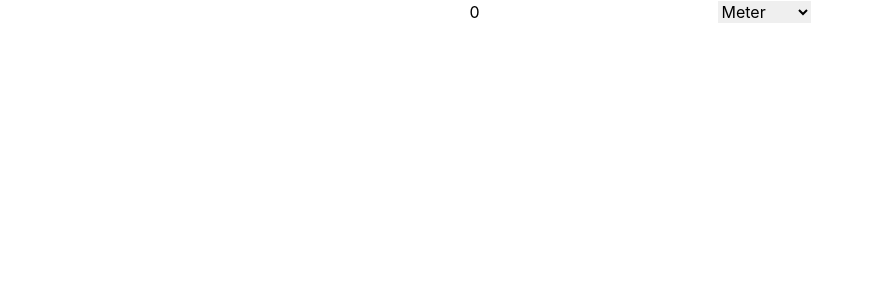
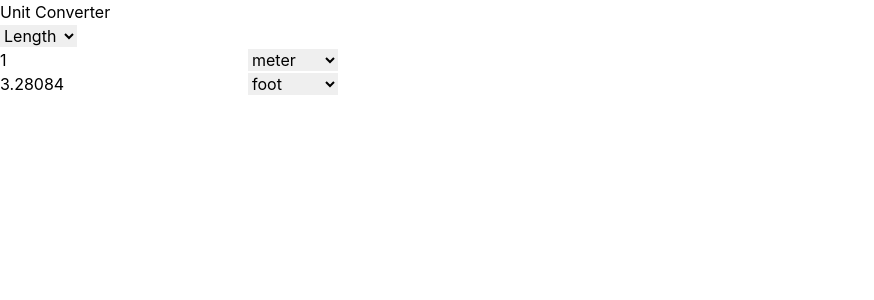
Before and after one commit to MomoDaghighi/MeasurementConverter, a React (Create React App) app: page / in a window 1280 px wide. Shown: the top 300 px of the page, without its empty margins (0-874 px from the left). Built offline with nearby package versions, Linux system fonts and the light colour scheme.

Commit message:
program logic successfully implemented

```diff
--- a/src/App.tsx
+++ b/src/App.tsx
@@ -1,22 +1,56 @@
-import React from 'react';
-import { UnitConverter } from './components/UnitConverter';
-import { Unit } from './types'
-import './App.css';
+import React, { useState, useEffect } from 'react';
+import { Converter } from './Converter';
+import { Unit, UnitCategory, LengthUnit, WeightUnit, VolumeUnit } from './types';
 
-const LENGTH_UNITS: Unit[] = [
-  { type: 'length', name: 'Meter', conversionFactor: 1},
-  { type: 'length', name: 'Foot', conversionFactor: 3.28084},
-  {type: 'length', name: 'Kilometre', conversionFactor: 0.001},
-  {type: 'length', name: 'Inch', conversionFactor: 39.3701},
-  {type: 'length', name: 'Mile', conversionFactor: 0.000621371}
-];
+const App: React.FC = () => {
+  const [category, setCategory] = useState<UnitCategory>("length");
+  let units: Unit[] = [];
+  const [inputUnit, setInputUnit] = useState<Unit>("meter");
+  const [outputUnit, setOutputUnit] = useState<Unit>("foot");
 
-function App(): JSX.Element {
+  useEffect(() => {
+    switch (category) {
+      case "length":
+        setInputUnit("meter");
+        setOutputUnit("foot");
+        break;
+      case "weight":
+        setInputUnit("kg");
+        setOutputUnit("lb");
+        break;
+      case "volume":
+        setInputUnit("L");
+        setOutputUnit("m^3");
+        break;
+    }
+  }, [category]);
+
+  switch (category) {
+    case "length":
+      units = ["meter", "foot", "kilometer", "inch", "mile"] as LengthUnit[];
+      break;
+    case "weight":
+      units = ["kg", "g", "lb"] as WeightUnit[];
+      break;
+    case "volume":
+      units = ["L", "m^3", "cc"] as VolumeUnit[];
+      break;
+  }
+
   return (
-    <div className="App">
-      <UnitConverter initialUnit={LENGTH_UNITS[0]} units={LENGTH_UNITS} />
+    <div>
+      <h1>Unit Converter</h1>
+      <Converter
+        units={units}
+        category={category}
+        setCategory={setCategory}
+        inputUnit={inputUnit}
+        setInputUnit={setInputUnit}
+        outputUnit={outputUnit}
+        setOutputUnit={setOutputUnit}
+      />
     </div>
   );
-}
+};
 
 export default App;
--- /dev/null
+++ b/src/Converter.tsx
@@ -0,0 +1,58 @@
+import React from 'react';
+import { Unit, UnitCategory } from './types';
+import { useConverter } from './useConverter';
+
+interface ConverterProps {
+  units: Unit[];
+  category: UnitCategory;
+  setCategory: (category: UnitCategory) => void;
+  inputUnit: Unit;
+  setInputUnit: (unit: Unit) => void;
+  outputUnit: Unit;
+  setOutputUnit: (unit: Unit) => void;
+}
+
+export const Converter: React.FC<ConverterProps> = ({ units, category, setCategory,inputUnit,
+  setInputUnit,
+  outputUnit,
+  setOutputUnit }) => {
+  const {
+    input,
+    setInput,
+    convert,
+  } = useConverter(inputUnit,outputUnit);
+
+  return (
+    <div>
+    <select value={category} onChange={(e) => setCategory(e.target.value as UnitCategory)}>
+      <option value="length">Length</option>
+      <option value="weight">Weight</option>
+      <option value="volume">Volume</option>
+    </select>
+
+    <div>
+    <input
+  type="text"
+  value={input}
+  onChange={(e) => {
+    const value = e.target.value;
+    if (value === "" || (Number(value) >= 0 && !isNaN(Number(value)))) {
+      setInput(Number(value));
+    }
+  }}
+  pattern="\d*"
+/>
+      <select value={inputUnit} onChange={(e) => setInputUnit(e.target.value as Unit)}>
+        {units.map(unit => <option key={unit} value={unit}>{unit}</option>)}
+      </select>
+    </div>
+
+    <div>
+      <input type="number" value={convert()} readOnly />
+      <select value={outputUnit} onChange={(e) => setOutputUnit(e.target.value as Unit)}>
+        {units.map(unit => <option key={unit} value={unit}>{unit}</option>)}
+      </select>
+    </div>
+  </div>
+  );
+};
--- a/src/components/UnitConverter.tsx
+++ /dev/null
@@ -1,33 +0,0 @@
-import React from 'react';
-import { Unit } from '../types';
-import { useUnitConversion } from '../hooks/useUnitConversion';
-
-interface UnitConverterProps {
-  initialUnit: Unit;
-  units: Unit[];
-}
-
-export function UnitConverter({ initialUnit, units}: UnitConverterProps):JSX.Element {
-  const { conversion, handleChange} = useUnitConversion({
-    from: initialUnit,
-    to: initialUnit,
-    value: 0,
-  });
-
-  return (
-    <div>
-      <input
-      type="number"
-      value={conversion.value}
-      onChange={(e) => handleChange(Number(e.target.value), conversion.to)}
-      />
-      <select value={conversion.to.name} onChange={(e) => handleChange(conversion.value, units.find(u => u.name === e.target.value)!)}>
-        {units.map((unit) => (
-          <option key={unit.name} value={unit.name}>
-            {unit.name}
-          </option>
-        ))}
-      </select>
-    </div>
-  );
-}
--- /dev/null
+++ b/src/constrants.ts
@@ -0,0 +1,21 @@
+import { LengthUnit, WeightUnit, VolumeUnit } from "./types";
+
+export const LENGTH_CONVERSION_RATES: Record<LengthUnit, number> = {
+  meter: 1,
+  foot: 3.28084,
+  kilometer: 0.001,
+  inch: 39.3701,
+  mile: 0.000621371
+};
+
+export const WEIGHT_CONVERSION_RATES: Record<WeightUnit, number> = {
+  kg: 1,
+  g: 1000,
+  lb: 2.20462
+};
+
+export const VOLUME_CONVERSION_RATES: Record<VolumeUnit, number> = {
+  L: 1,
+  "m^3": 0.001,
+  cc: 1000
+};
--- a/src/hooks/useUnitConversion.ts
+++ /dev/null
@@ -1,17 +0,0 @@
-import { useState } from "react";
-import { Unit, Conversion } from '../types';
-import { convert } from '../utils/conversionUtils';
-
-export function useUnitConversion(initialState: Conversion) {
-  const [conversion, setConversion] = useState(initialState);
-
-  function handleChange(value: number, to: Unit): void {
-    setConversion(prevState => ({
-      ...prevState,
-      value: convert({ ...prevState, value, to }),
-      to,
-    }));
-  }
-
-  return { conversion, handleChange };
-}
--- /dev/null
+++ b/src/types.ts
@@ -0,0 +1,6 @@
+export type UnitCategory = "length" | "weight" | "volume";
+export type LengthUnit = "meter" | "foot" | "kilometer" | "inch" | "mile";
+export type WeightUnit = "kg" | "g" | "lb";
+export type VolumeUnit = "L" | "m^3" | "cc";
+
+export type Unit = LengthUnit | WeightUnit | VolumeUnit;
--- /dev/null
+++ b/src/useConverter.ts
@@ -0,0 +1,46 @@
+import { useState } from 'react';
+import { LengthUnit, Unit, UnitCategory, VolumeUnit, WeightUnit } from './types';
+import { LENGTH_CONVERSION_RATES, WEIGHT_CONVERSION_RATES, VOLUME_CONVERSION_RATES } from './constrants';
+
+export const useConverter = (inputUnit: Unit, outputUnit: Unit) => {
+
+  const [input, setInput] = useState<number | "">(1);
+  const [category, setCategory] = useState<UnitCategory>("length");
+
+
+  const convert = (): number | "" => {
+    if (input === "" || isNaN(Number(input))) {
+      return "";
+    }
+
+    let inputInBaseUnit: number;
+    let output: number;
+
+    switch (category) {
+      case "length":
+        inputInBaseUnit = Number(input) / LENGTH_CONVERSION_RATES[inputUnit as LengthUnit];
+        output = inputInBaseUnit * LENGTH_CONVERSION_RATES[outputUnit as LengthUnit];
+        break;
+      case "weight":
+        inputInBaseUnit = Number(input) / WEIGHT_CONVERSION_RATES[inputUnit as WeightUnit];
+        output = inputInBaseUnit * WEIGHT_CONVERSION_RATES[outputUnit as WeightUnit];
+        break;
+      case "volume":
+        inputInBaseUnit = Number(input) / VOLUME_CONVERSION_RATES[inputUnit as VolumeUnit];
+        output = inputInBaseUnit * VOLUME_CONVERSION_RATES[outputUnit as VolumeUnit];
+        break;
+    }
+
+    return output;
+  };
+
+  return {
+    input,
+    setInput,
+    inputUnit,
+    outputUnit,
+    category,
+    setCategory,
+    convert
+  };
+};
--- a/src/utils/conversionUtils.ts
+++ /dev/null
@@ -1,6 +0,0 @@
-import { Unit, Conversion } from '../types';
-
-export function convert({ from, to, value }: Conversion): number {
-  const baseValue = value / from.conversionFactor;
-  return baseValue * to.conversionFactor;
-}
```
Also changed, not shown: src/types/index.ts (deleted, +0 -13 lines).
